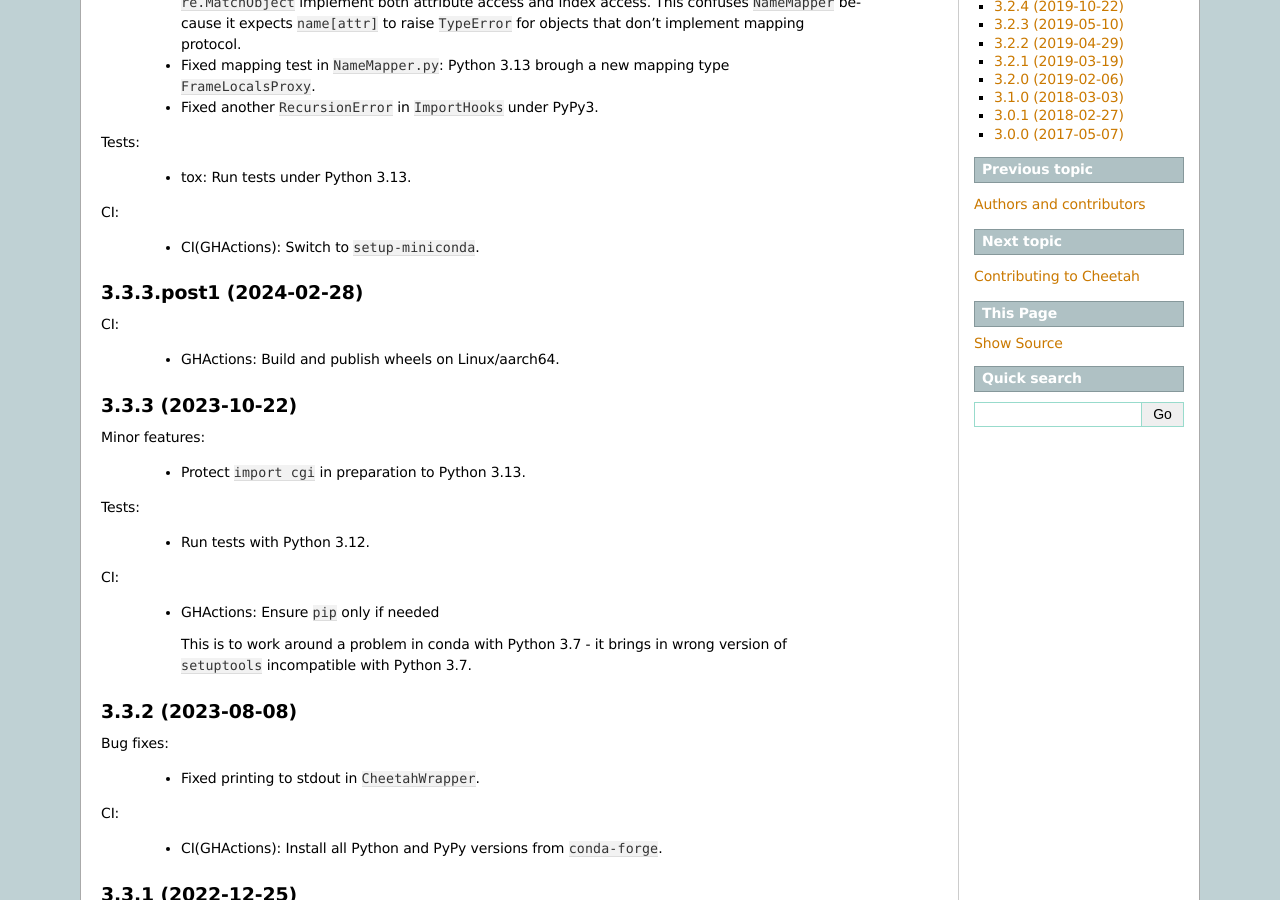
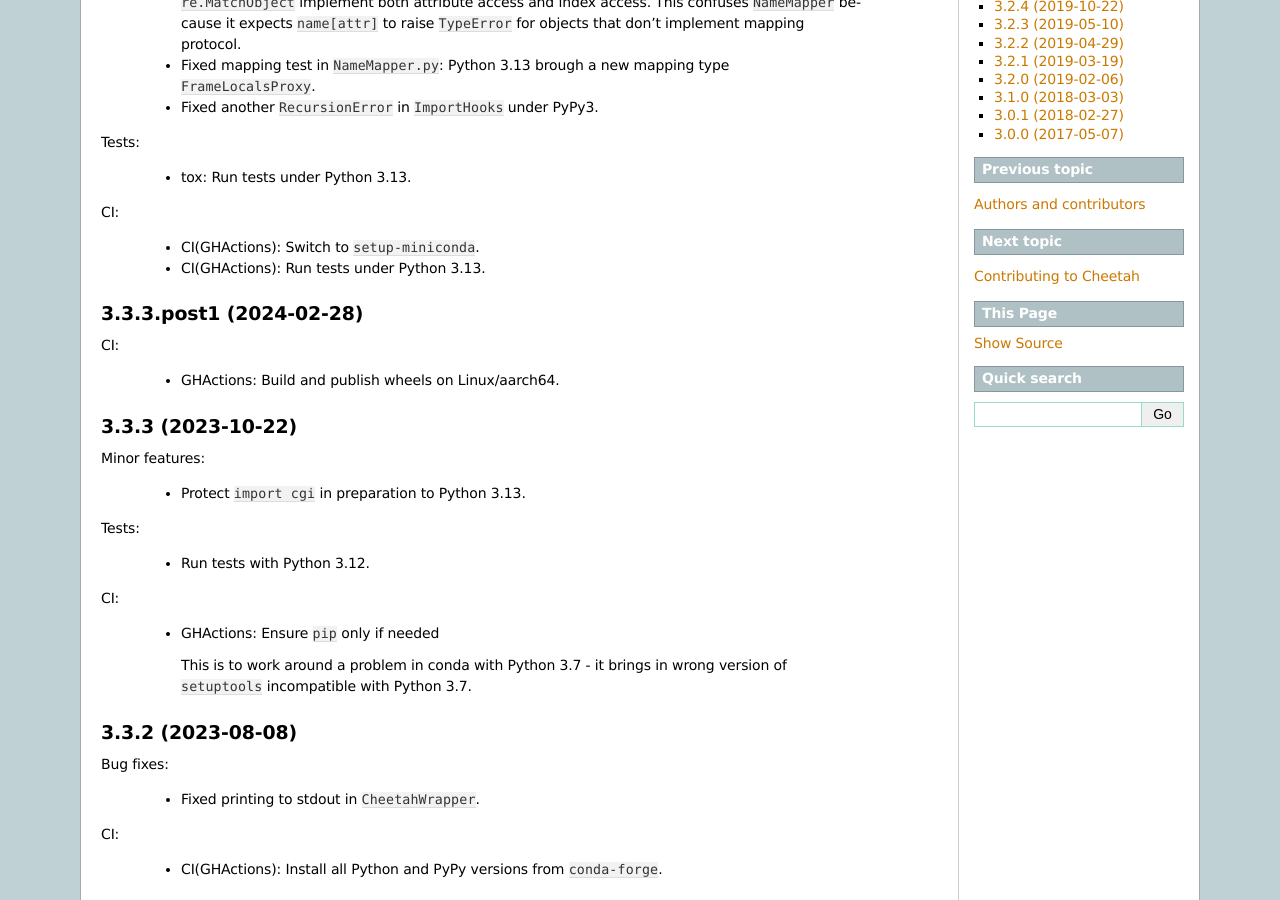
Before and after one commit to CheetahTemplate3/cheetah3, a Sphinx documentation site: the page built from docs/news.rst, in a window 1280 px wide and 900 px high, scrolled down 306 px. Built offline with Sphinx 7.4.7, drawn with Linux system fonts in a browser that asks for light colours; pages that are not in the unit, such as notebooks, are missing from menus.

Commit message:
CI(GHActions): Run tests under Python 3.13

```diff
--- a/SetupConfig.py
+++ b/SetupConfig.py
@@ -61,6 +61,7 @@ classifiers = [line.strip() for line in '''\
   Programming Language :: Python :: 3.10
   Programming Language :: Python :: 3.11
   Programming Language :: Python :: 3.12
+  Programming Language :: Python :: 3.13
   Topic :: Internet :: WWW/HTTP
   Topic :: Internet :: WWW/HTTP :: Dynamic Content
   Topic :: Internet :: WWW/HTTP :: Site Management
--- a/docs/news.rst
+++ b/docs/news.rst
@@ -34,6 +34,8 @@ Tests:
 CI:
 
   - CI(GHActions): Switch to ``setup-miniconda``.
+
+  - CI(GHActions): Run tests under Python 3.13.
 
 3.3.3.post1 (2024-02-28)
 ------------------------
```
Also changed, not shown: 1 other file.
